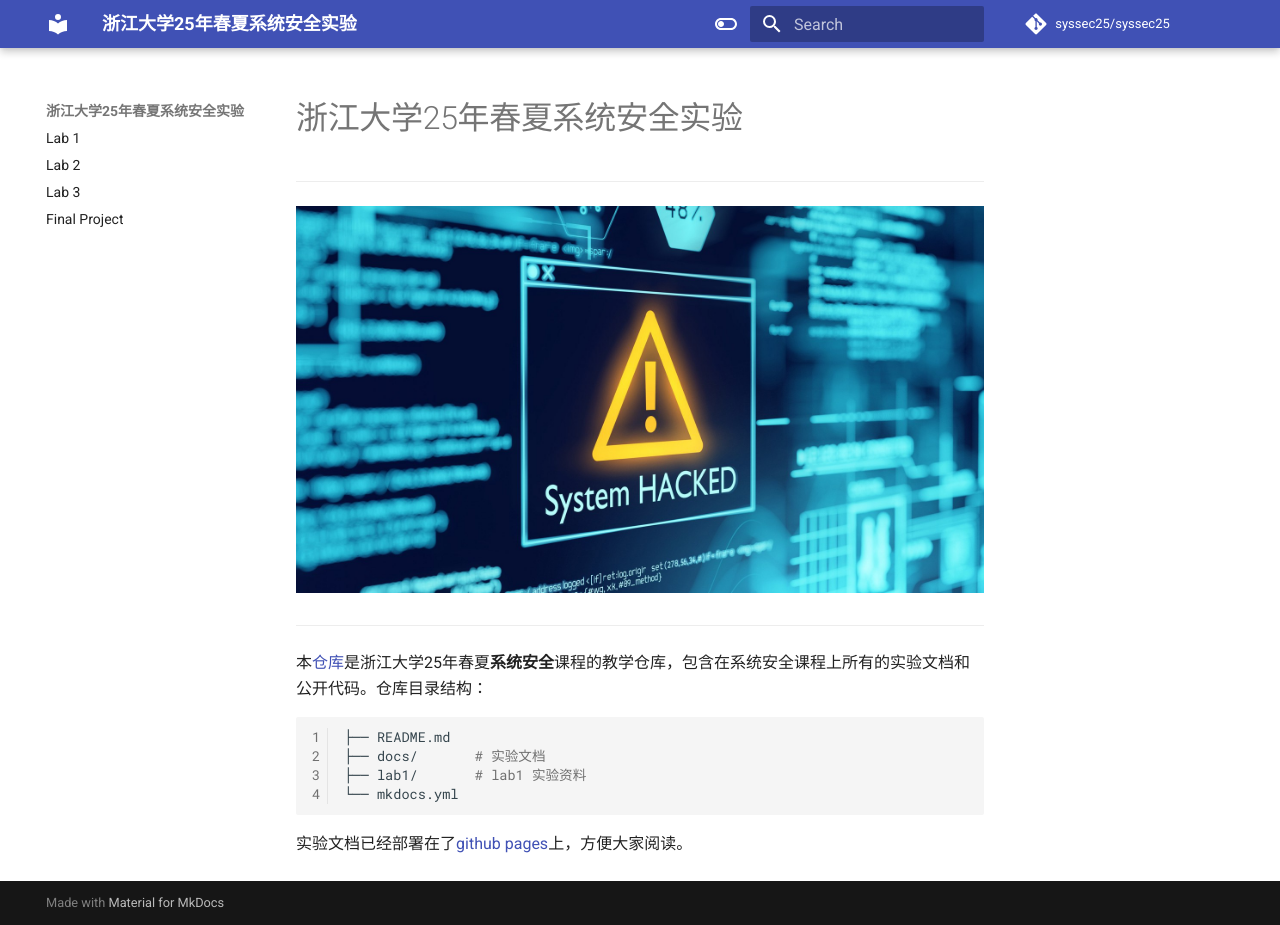
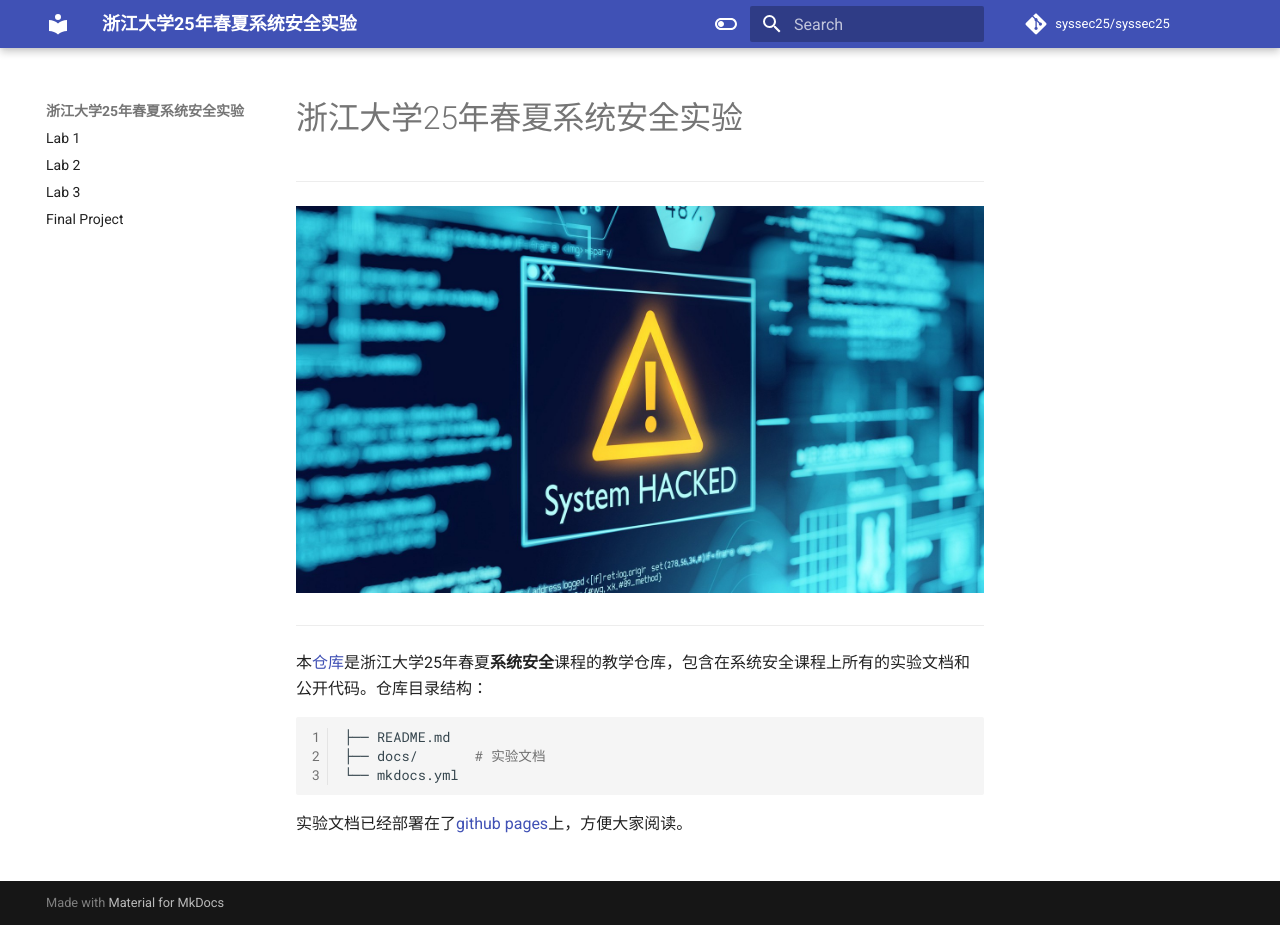
Before and after one commit to syssec25/syssec25, an MkDocs documentation site: the page built from docs/index.md, in a window 1280 px wide and 925 px high. Built offline with MkDocs 1.6.1 and Material for MkDocs 9.7.7, drawn with Linux system fonts in a browser that asks for light colours; comment, search, counter and statistics services are not loaded.

Commit message:
lab update

````diff
--- a/docs/index.md
+++ b/docs/index.md
@@ -11,7 +11,6 @@
 ```bash
 ├── README.md
 ├── docs/       # 实验文档
-├── lab1/       # lab1 实验资料
 └── mkdocs.yml
 ```
 
````
